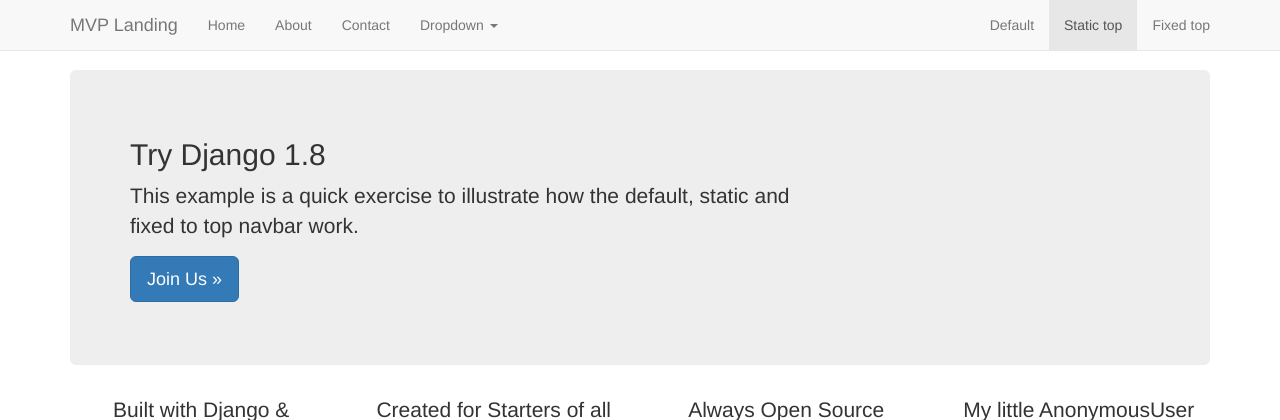
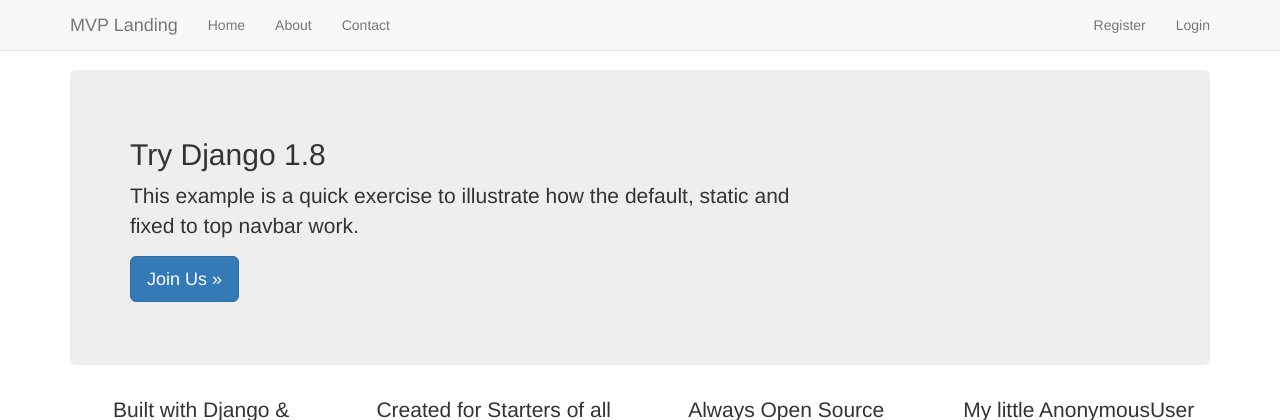
Before and after one commit to DerevenetsArtyom/tryDjango1.8, a Django app: page / in a window 1280 px wide. Shown: the top 420 px of the page. Run offline with Django 3.2, Linux system fonts and the light colour scheme; some libraries are stand-ins or nearby versions.

Commit message:
Rm dropdown, change names/links to login|logout

```diff
--- a/templates/navbar.html
+++ b/templates/navbar.html
@@ -16,23 +16,26 @@
         <li><a href="{% url 'home' %}">Home</a></li>
         <li><a href="{% url 'about' %}">About</a></li>
         <li><a href="{% url 'contact' %}">Contact</a></li>
-        <li class="dropdown">
-          <a href="#" class="dropdown-toggle" data-toggle="dropdown" role="button" aria-haspopup="true" aria-expanded="false">Dropdown <span class="caret"></span></a>
-          <ul class="dropdown-menu">
-            <li><a href="#">Action</a></li>
-            <li><a href="#">Another action</a></li>
-            <li><a href="#">Something else here</a></li>
-            <li role="separator" class="divider"></li>
-            <li class="dropdown-header">Nav header</li>
-            <li><a href="#">Separated link</a></li>
-            <li><a href="#">One more separated link</a></li>
-          </ul>
-        </li>
+        <!--<li class="dropdown">-->
+          <!--<a href="#" class="dropdown-toggle" data-toggle="dropdown" role="button" aria-haspopup="true" aria-expanded="false">Dropdown <span class="caret"></span></a>-->
+          <!--<ul class="dropdown-menu">-->
+            <!--<li><a href="#">Action</a></li>-->
+            <!--<li><a href="#">Another action</a></li>-->
+            <!--<li><a href="#">Something else here</a></li>-->
+            <!--<li role="separator" class="divider"></li>-->
+            <!--<li class="dropdown-header">Nav header</li>-->
+            <!--<li><a href="#">Separated link</a></li>-->
+            <!--<li><a href="#">One more separated link</a></li>-->
+          <!--</ul>-->
+        <!--</li>-->
       </ul>
       <ul class="nav navbar-nav navbar-right">
-        <li><a href="../navbar/">Default</a></li>
-        <li class="active"><a href="./">Static top <span class="sr-only">(current)</span></a></li>
-        <li><a href="../navbar-fixed-top/">Fixed top</a></li>
+        {% if request.user.is_authenticated %}
+          <li><a href="{% url 'auth_logout' %}">Logout</a></li>
+        {% else %}
+          <li><a href="{% url 'auth_login' %}">Register</a></li>
+          <li><a href="{% url 'registration_register' %}">Login</a></li>
+        {% endif %}
       </ul>
     </div><!--/.nav-collapse -->
   </div>
```
